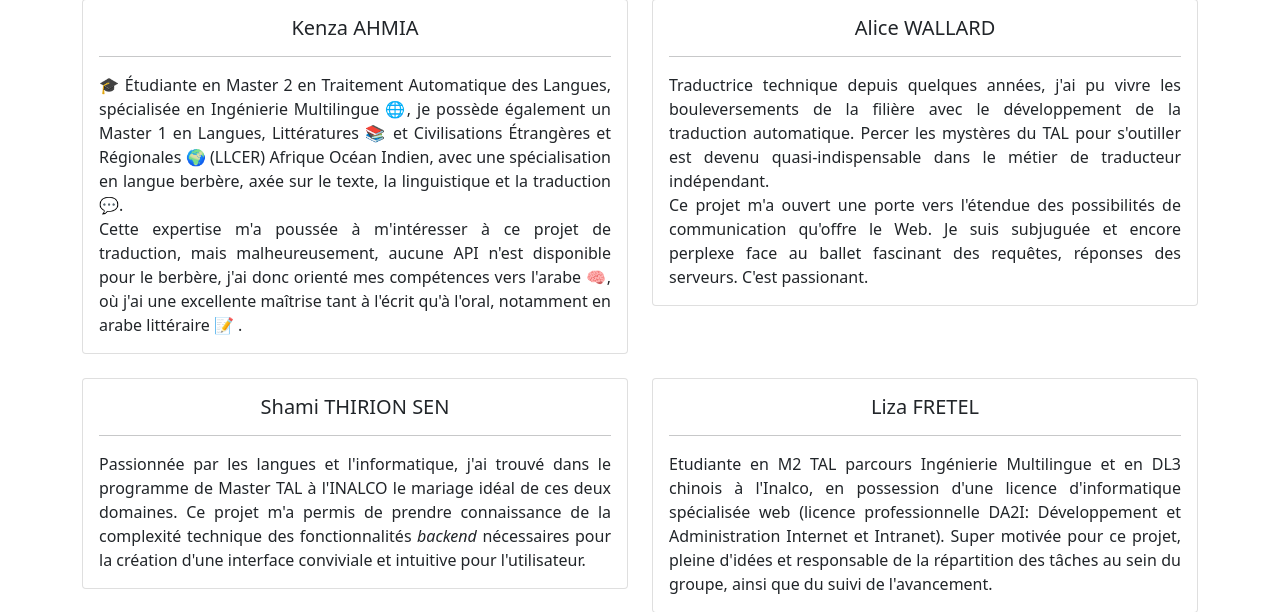
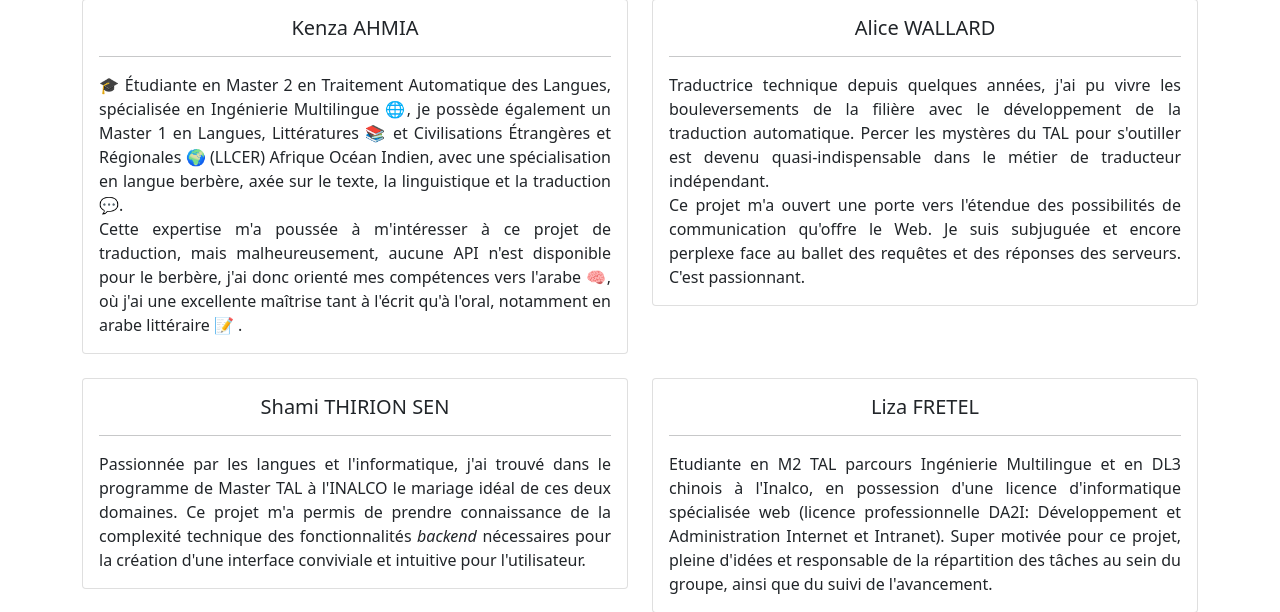
Before and after one commit to KenzaAHMIA/TechniqueWeb, a FastAPI app: page /presentation in a window 1280 px wide. Shown: the part 257-869 px from the top of the page. Run offline with FastAPI, Linux system fonts and the light colour scheme; some libraries are stand-ins or nearby versions.

Commit message:
correction2

```diff
--- a/site/templates/presentation.html
+++ b/site/templates/presentation.html
@@ -85,7 +85,7 @@ https://cdn.jsdelivr.net/npm/bootstrap@5.1.3/dist/css/bootstrap.min.css' rel='st
                         <div class="card-body">
                             <h5 class="card-title text-center">Alice WALLARD </h5>
                             <hr>
-                            <p class="card-text">Traductrice technique depuis quelques années, j'ai pu vivre les bouleversements de la filière avec le développement de la traduction automatique. Percer les mystères du TAL pour s'outiller est devenu quasi-indispensable dans le métier de traducteur indépendant.<br/>Ce projet m'a ouvert une porte vers l'étendue des possibilités de communication qu'offre le Web. Je suis subjuguée et encore perplexe face au ballet fascinant des requêtes, réponses des serveurs. C'est passionant.
+                            <p class="card-text">Traductrice technique depuis quelques années, j'ai pu vivre les bouleversements de la filière avec le développement de la traduction automatique. Percer les mystères du TAL pour s'outiller est devenu quasi-indispensable dans le métier de traducteur indépendant.<br/>Ce projet m'a ouvert une porte vers l'étendue des possibilités de communication qu'offre le Web. Je suis subjuguée et encore perplexe face au ballet des requêtes et des réponses des serveurs. C'est passionnant.
                                 </p>
                         </div>
                     </div>
```
